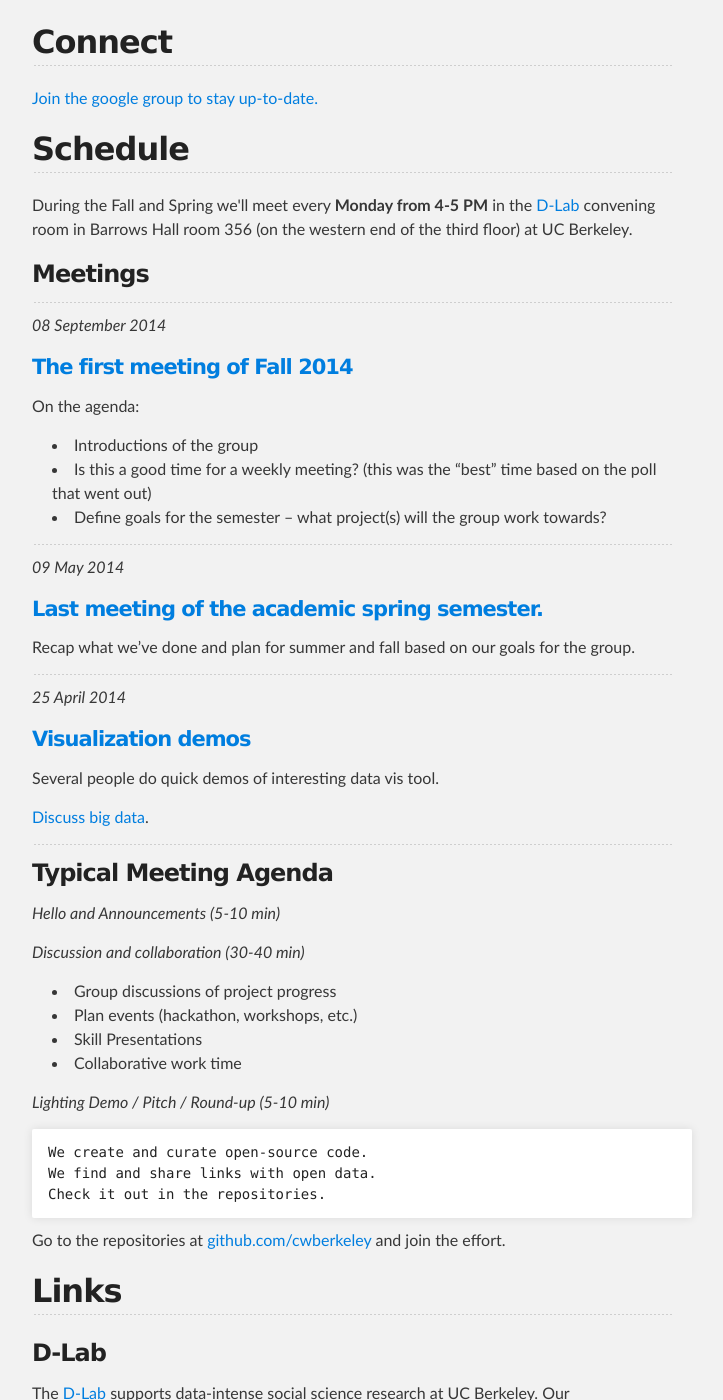
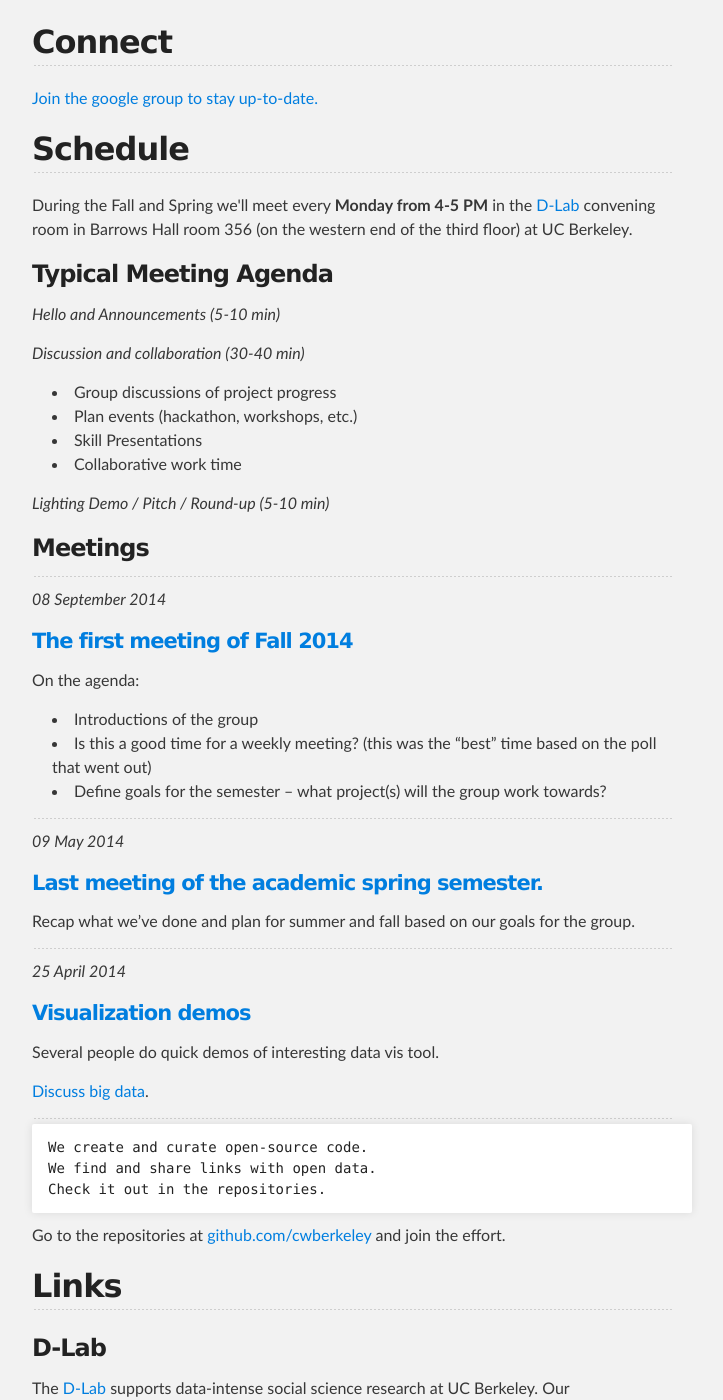
Before and after one commit to cwBerkeley/cwberkeley.github.io, a Jekyll site: the page built from index.html, in a window 1280 px wide and 1400 px high, scrolled down 775 px. Shown: the whole window, without its empty margins (288-1011 px from the left). Built offline with Jekyll 4.4.1, drawn with Linux system fonts in a browser that asks for light colours.

Commit message:
Update index.html

```diff
--- a/index.html
+++ b/index.html
@@ -50,18 +50,6 @@ convening room in Barrows Hall room 356 (on the western end of the third floor)
 at UC Berkeley.
 </p>
 
-<h3> <a name="next-meeting" class="anchor" href="#next-meeting"><span
-            class="octicon octicon-link"></span></a>Meetings</h3>
-
-{% comment %}
-Putting the capture all on one line avoids indentation leading
-to a code snippet.
-{% endcomment %}
-{% capture post_list %}{% include post_list.md %}{% endcapture %}
-{{ post_list | markdownify }}
-
-
-
 <h3> <a name="typical-meeting-agenda" class="anchor"
         href="#typical-meeting-agenda"><span class="octicon
 octicon-link"></span></a>Typical Meeting Agenda</h3>
@@ -78,6 +66,17 @@ octicon-link"></span></a>Typical Meeting Agenda</h3>
 </ul>
 
 <p><em>Lighting Demo / Pitch / Round-up (5-10 min)</em></p>
+
+<h3> <a name="next-meeting" class="anchor" href="#next-meeting"><span
+            class="octicon octicon-link"></span></a>Meetings</h3>
+
+{% comment %}
+Putting the capture all on one line avoids indentation leading
+to a code snippet.
+{% endcomment %}
+{% capture post_list %}{% include post_list.md %}{% endcapture %}
+{{ post_list | markdownify }}
+
 
 <pre><code>We create and curate open-source code.
 We find and share links with open data.
```
